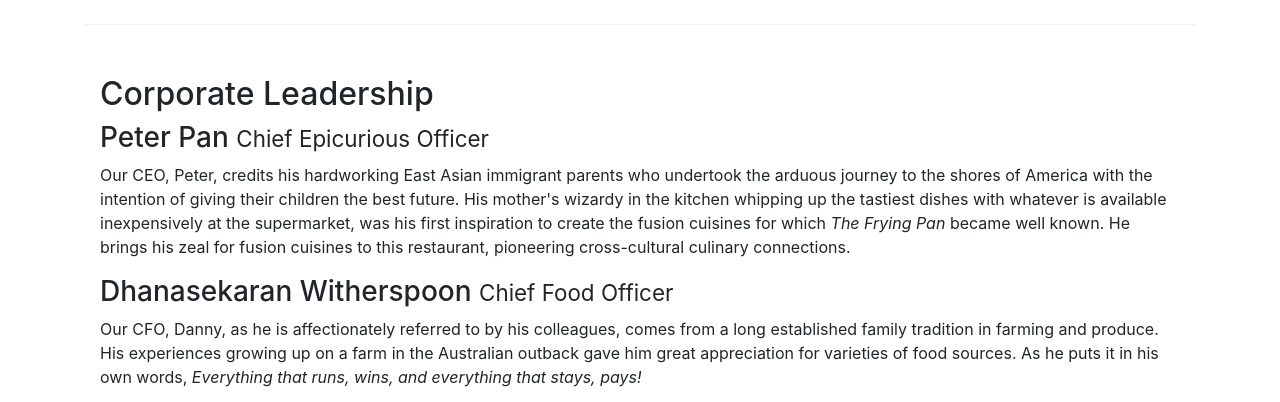
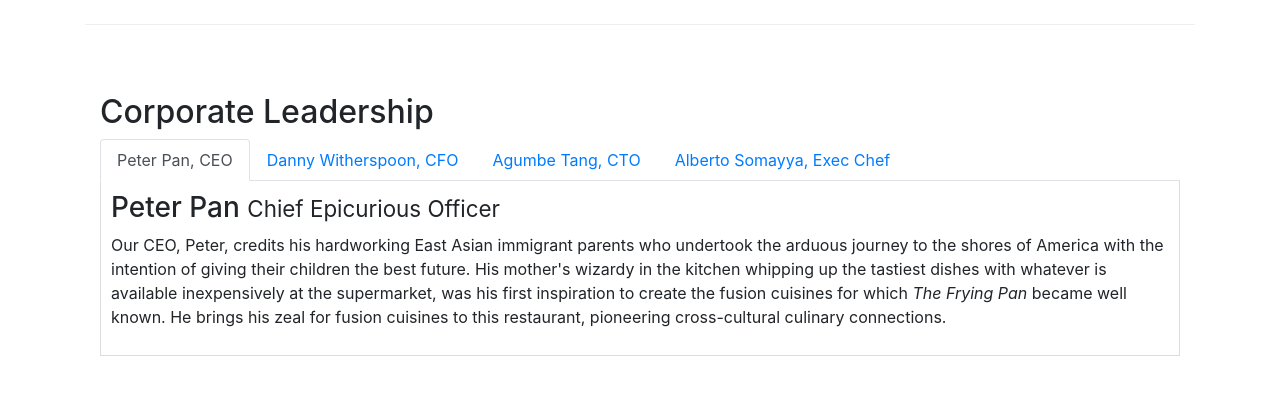
Before and after one commit to StephenVarela/Intro_to_bootstrap, a website: page aboutus.html in a window 1280 px wide. Shown: the part 860-1262 px from the top of the page. Drawn offline with nearby package versions, Linux system fonts and the light colour scheme.

Commit message:
tabbed navigation

```diff
--- a/aboutus.html
+++ b/aboutus.html
@@ -101,14 +101,43 @@
         <div class="row row-content align-items-center">
             <div class="col-12">
                 <h2>Corporate Leadership</h2>
+                <ul class="nav nav-tabs">
+                  <li class="nav-item">
+                    <a class="nav-link active" href="#peter" role="tab" data-toggle="tab">Peter Pan, CEO</a>
+                  </li>
+                  <li class="nav-item">
+                    <a class="nav-link" href="#danny" role="tab" data-toggle="tab">Danny Witherspoon, CFO</a>
+                  </li>
+                  <li class="nav-item">
+                    <a class="nav-link" href="#agumbe" role="tab" data-toggle="tab">Agumbe Tang, CTO</a>
+                  </li>
+                  <li class="nav-item">
+                    <a class="nav-link" href="#alberto" role="tab" data-toggle="tab">Alberto Somayya, Exec Chef</a>
+                  </li>
+                </ul>
+
+                <div class="tab-content">
+                  <div role="tabpanel" class="tab-pane fade show active" id="peter">
                     <h3>Peter Pan <small>Chief Epicurious Officer</small></h3>
                     <p class="hidden-xs-down">Our CEO, Peter, credits his hardworking East Asian immigrant parents who undertook the arduous journey to the shores of America with the intention of giving their children the best future. His mother's wizardy in the kitchen whipping up the tastiest dishes with whatever is available inexpensively at the supermarket, was his first inspiration to create the fusion cuisines for which <em>The Frying Pan</em> became well known. He brings his zeal for fusion cuisines to this restaurant, pioneering cross-cultural culinary connections.</p>
+                  </div>
+
+                  <div role="tabpanel" class="tab-pane fade" id="danny">
                     <h3>Dhanasekaran Witherspoon <small>Chief Food Officer</small></h3>
                     <p class="hidden-xs-down">Our CFO, Danny, as he is affectionately referred to by his colleagues, comes from a long established family tradition in farming and produce. His experiences growing up on a farm in the Australian outback gave him great appreciation for varieties of food sources. As he puts it in his own words, <em>Everything that runs, wins, and everything that stays, pays!</em></p>
+                  </div>
+
+                  <div role="tabpanel" class="tab-pane fade" id="agumbe">
                     <h3>Agumbe Tang <small>Chief Taste Officer</small></h3>
                     <p class="hidden-xs-down">Blessed with the most discerning gustatory sense, Agumbe, our CTO, personally ensures that every dish that we serve meets his exacting tastes. Our chefs dread the tongue lashing that ensues if their dish does not meet his exacting standards. He lives by his motto, <em>You click only if you survive my lick.</em></p>
+                  </div>
+
+                  <div role="tabpanel" class="tab-pane fade" id="alberto">
                     <h3>Alberto Somayya <small>Executive Chef</small></h3>
                     <p class="hidden-xs-down">Award winning three-star Michelin chef with wide International experience having worked closely with whos-who in the culinary world, he specializes in creating mouthwatering Indo-Italian fusion experiences. He says, <em>Put together the cuisines from the two craziest cultures, and you get a winning hit! Amma Mia!</em></p>
+                  </div>
+                </div>
+
             </div>
        </div>
        <div class="row row-content">
--- a/css/styles.css
+++ b/css/styles.css
@@ -37,3 +37,10 @@
 .navbar-inverse{
   background-color: #512DA8;
 }
+
+.tab-content{
+  border-left: 1px solid #ddd;
+  border-right: 1px solid #ddd;
+  border-bottom: 1px solid #ddd;
+  padding: 10px;
+}
```
Lines whose indentation alone changed are shown as unchanged.
